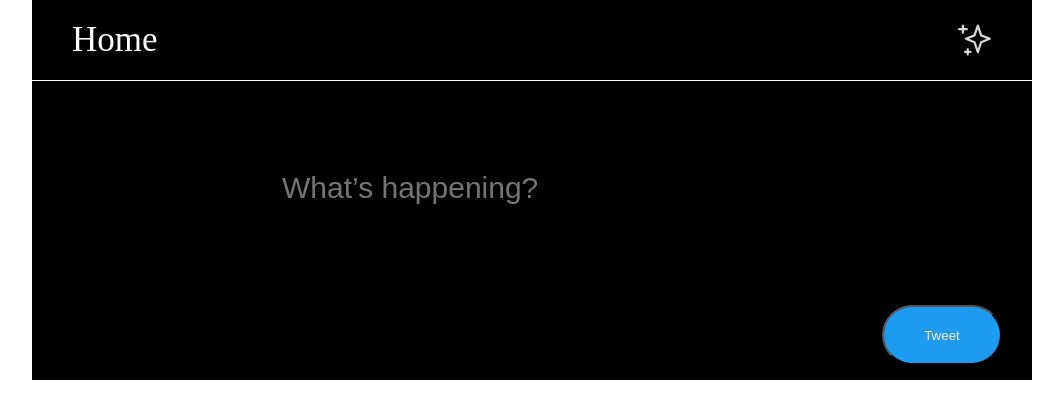
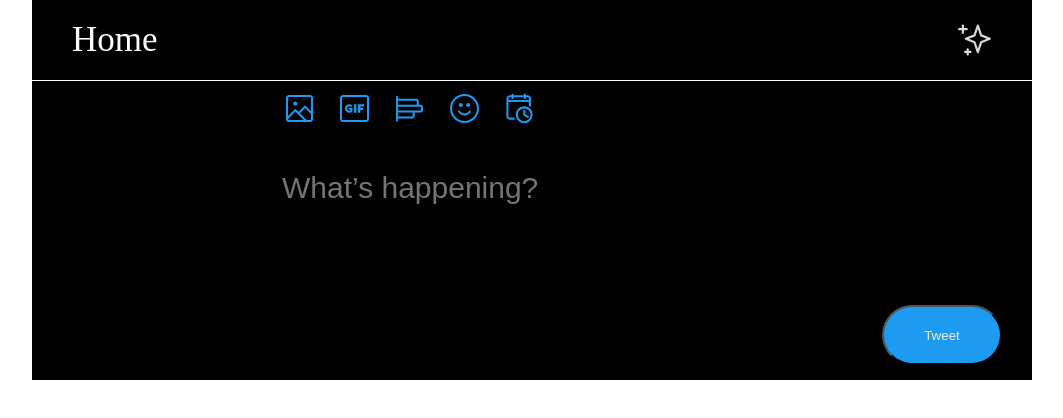
Before and after one commit to KatarzynaMeh/Homework7_12, a plain HTML site: page index.html in a window 1280 px wide. Shown: the whole page, without its empty margins (108-1171 px from the left). Drawn offline with Linux system fonts and the light colour scheme; no server answers.

Commit message:
next commit

```diff
--- a/script.js
+++ b/script.js
@@ -12,15 +12,42 @@ const userContainer = document.createElement("div");
 divMe.append(userContainer);
 
 const inputWhats = document.createElement("input");
-inputWhats.classList.add('input-whats');
+inputWhats.classList.add("input-whats");
 inputWhats.type = "text";
 inputWhats.placeholder = "What’s happening?";
 divMe.append(inputWhats);
+
+const icon_meta = document.createElement("img");
+icon_meta.src = "./img/Meta.svg";
+icon_meta.classList.add("icon_meta__img");
+divMe.append(icon_meta);
 
 const buttonTweet = document.createElement("button");
 buttonTweet.classList.add("btn-tweet");
 buttonTweet.innerText = "Tweet";
 divMe.appendChild(buttonTweet);
+
+// buttonTweet.addEventListener("click", (event) => {
+//   event.preventDefault();
+//   const inputData = inputWhats.value;
+
+//   const newPosts = document.createElement("p");
+//   newPosts.classList.add("text-color");
+//   newPosts.innerText = inputData;
+
+//   const avatarUser = document.createElement("img");
+//   avatarUser.classList.add("users-avatar");
+//   avatarUser.src = user.image;
+
+//   const userName = document.createElement("h4");
+//   userName.classList.add("text-color");
+//   userName.innerText = user.username;
+
+//   userContainer2.prepend(avatarUser, userName, newPosts);
+
+// });
+
+// console.log(buttonTweet);
 
 const userPage = (user) => {
   const avatarUser = document.createElement("img");
@@ -60,48 +87,21 @@ const showAllUsers = (users, posts) => {
 
     userContainer2.append(avatar, userName);
 
-
     posts.slice(0, 10).forEach((post) => {
       if (data.id === post.id) {
         const bodyUser = document.createElement("p");
         bodyUser.classList.add("text-color");
         bodyUser.innerText = post.body;
-              console.log(bodyUser);
+        // console.log(bodyUser);
         const reactionUser = document.createElement("p");
         reactionUser.classList.add("text-color");
         reactionUser.innerText = post.reactions;
 
         userContainer2.append(bodyUser, reactionUser);
       }
-
     });
   });
 };
-
-// const userContainer = document.createElement("div");
-// userContainer.classList.add("user-container");
-// comments.append(userContainer);
-
-// const showAllUsers = (users, posts) => {
-//   users.slice(0, 10).forEach((data) => {
-//     const userName = document.createElement("h4");
-//     userName.innerText = data.userName;
-
-//     const avatar = document.createElement("img");
-//     avatar.classList.add("users-avatar");
-//     avatar.src = data.image;
-//   });
-
-//   posts.slice(0, 10).forEach((post) => {
-//     const bodyUser = document.createElement("p");
-//     bodyUser.innerText = post.body;
-
-//     const reactionUser = document.createElement("p");
-//     reactionUser.innerText = post.reactions;
-//   });
-
-//   userContainer.append(avatar, userName, bodyUser, reactionUser);
-// };
 
 const fetchAllUsers = async (callback) => {
   const [usersResponse, commentsResponse] = await Promise.all([
@@ -114,10 +114,41 @@ const fetchAllUsers = async (callback) => {
 
   callback(responceUsers.users, responceComments.posts);
 };
-// const fetchAllUsers = (callback) => {
-//   fetch(`https://dummyjson.com/users`)
-//     .then((responce) => responce.json())
-//     .then((data) => callback(data.users));
+
+fetchAllUsers((users, posts) => showAllUsers(users, posts));
+
+// add form
+// const userPostArray = [];
+
+// const showPostUser = (arr) => {
+//   arr.forEach((user) => {
+//     console.log(user);
+//     const containerPostUser = document.createElement('div');
+//     containerPostUser.classList.add('post-user');
+
+//     const inputData = inputWhats.value;
+
+//     const newPosts = document.createElement("p");
+//     newPosts.classList.add("text-color");
+//     newPosts.innerText = inputData;
+
+//     const avatarUser = document.createElement("img");
+//     avatarUser.classList.add("users-avatar");
+//     avatarUser.src = user.image;
+
+//     const userName = document.createElement("h4");
+//     userName.classList.add("text-color");
+//     userName.innerText = user.username;
+
+//     containerPostUser.append(avatarUser, userName, newPosts);
+//     userContainer2.append(containerPostUser);
+//   });
 // };
 
-fetchAllUsers((users, posts) => showAllUsers(users, posts));
+// form.addEventListener("submit", (event) => {
+//   event.preventDefault();
+
+//   const user = {
+//     img:
+//   }
+// }
--- a/style.css
+++ b/style.css
@@ -36,6 +36,12 @@
   top: 90px;
   left: 250px;
   color: rgb(48, 154, 248);
+}
+
+.icon_meta__img{
+  height: 55px;
+  position: absolute;
+  left: 240px;
 }
 
 .btn-tweet {
```
Also changed, not shown: img/Meta.svg (added). Lines whose indentation alone changed are shown as unchanged.
